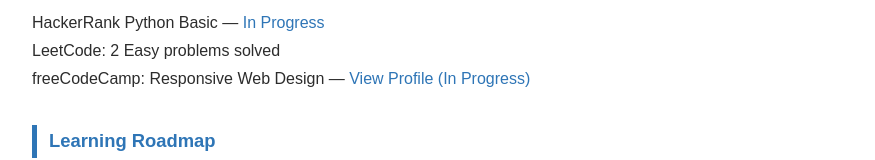
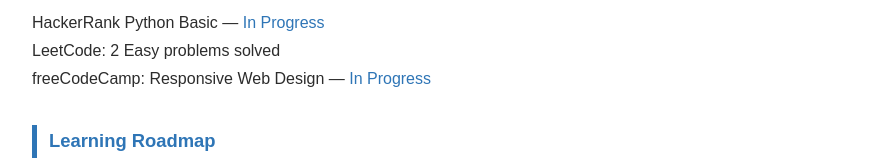
Before and after one commit to aroraavisha08-netizen/DeveloperPortfolio, a plain HTML site: page index.html in a window 1280 px wide. Shown: the part 1280-1440 px from the top of the page, without its empty margins (202-1077 px from the left). Drawn offline with Linux system fonts and the light colour scheme.

```diff
--- a/index.html
+++ b/index.html
@@ -216,13 +216,13 @@ View Repository on GitHub →
 
 HackerRank Python Basic —
 
-<a  href="https://www.freecodecamp.org/avisha_arora" target="_blank" rel ="noopener noreferrer"> In Progress</a>
+<a  href="https://www.hackerrank.com/profile/h2601730308" target="_blank" rel ="noopener noreferrer"> In Progress</a>
 
 </p>
 
 <p>LeetCode: 2 Easy problems solved</p>
 
-<p>freeCodeCamp: Responsive Web Design — <a href="https://www.freecodecamp.org/avisha_arora" target="_blank" rel="noopener noreferrer">View Profile (In Progress)</a></p>
+<p>freeCodeCamp: Responsive Web Design — <a href="https://www.freecodecamp.org/avisha_arora" target="_blank" rel="noopener noreferrer">In Progress</a></p>
 
 <h2>Learning Roadmap</h2>
 
```
